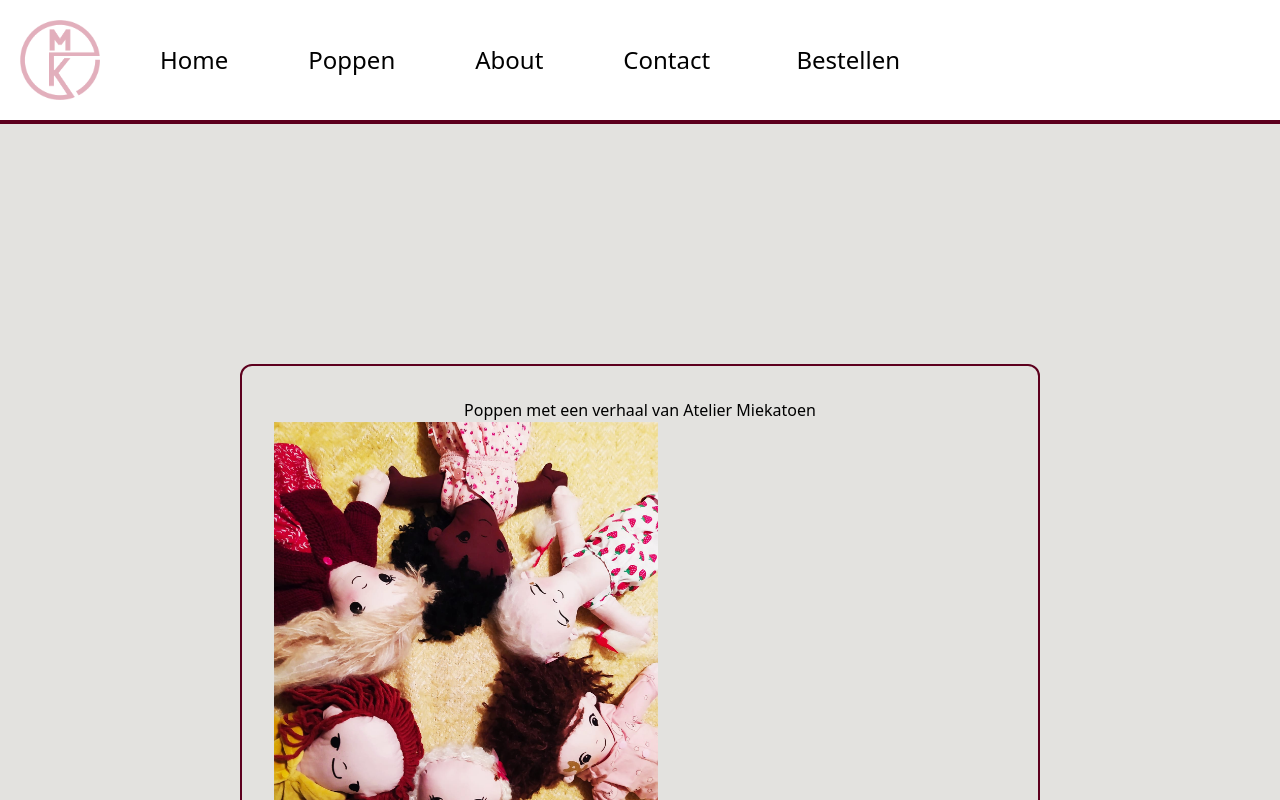
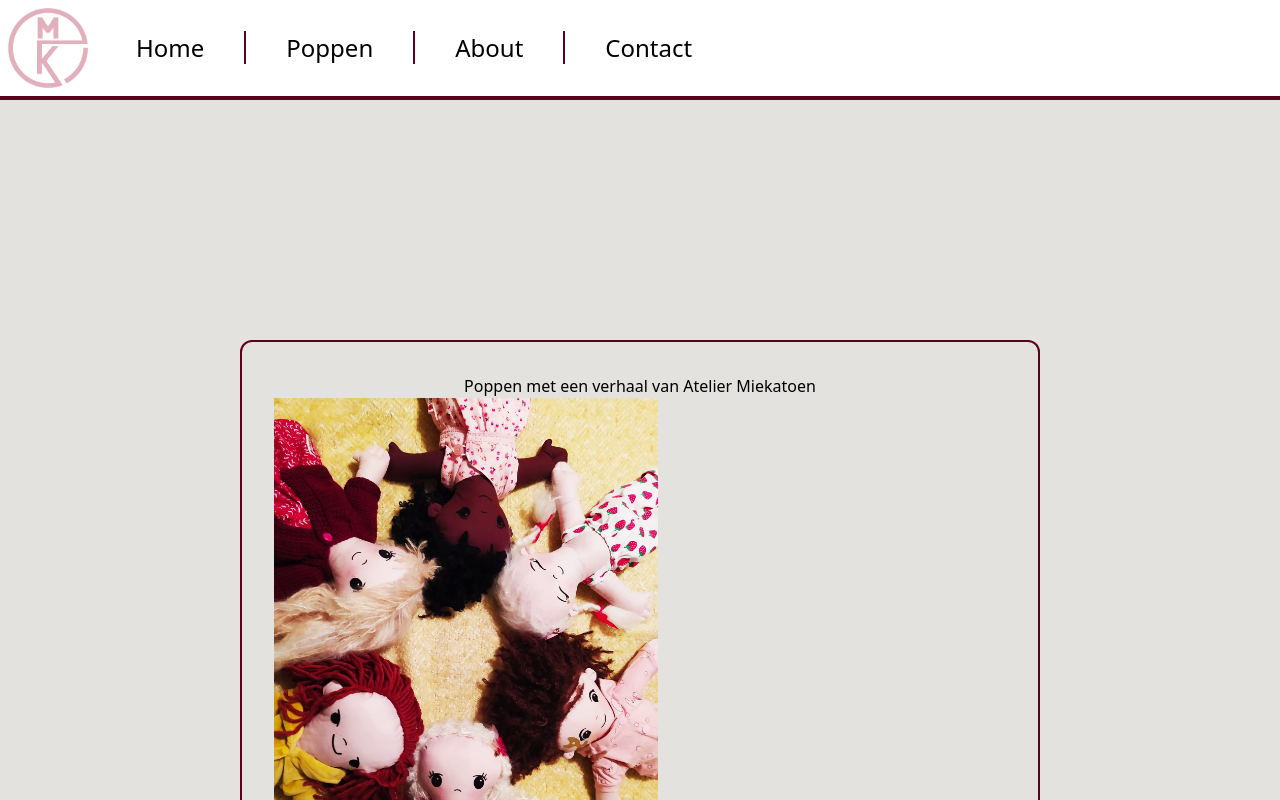
Before and after one commit to MichielVerhaegen/miekatoen, a React (Create React App) app in the folder miekatoen/: page / in a window 1280 px wide. Shown: the top 800 px of the page. Built offline with nearby package versions, Linux system fonts and the light colour scheme.

Commit message:
Update navbar

```diff
--- a/miekatoen/src/components/navbar.jsx
+++ b/miekatoen/src/components/navbar.jsx
@@ -3,13 +3,12 @@ import Logo from './img/logo.png'
 export function NavBar(){
   return(
     <nav className="bg-white flex inline-block border-b-4 border-bordeau">
-      <img src={Logo} alt="Logo" className="bg-white object-contain w-20 m-5"></img>
+      <img src={Logo} alt="Logo" className="object-contain w-20 m-2"></img>
       <div className="text-2xl my-auto">
-        <a href="" className="mx-10">Home</a>
-        <a href="" className="mx-10">Poppen</a>
-        <a href="" className="mx-10">About</a>
-        <a href="" className="mx-10">Contact </a>
-        <a href="" className="mx-10">Bestellen</a>
+        <a href="/" className="px-10 border-r-2 border-bordeau">Home</a>
+        <a href="/" className="px-10 border-r-2 border-bordeau">Poppen</a>
+        <a href="/" className="px-10 border-r-2 border-bordeau">About</a>
+        <a href="/" className="px-10 border-bordeau">Contact </a>
       </div>
 
     </nav>
```
